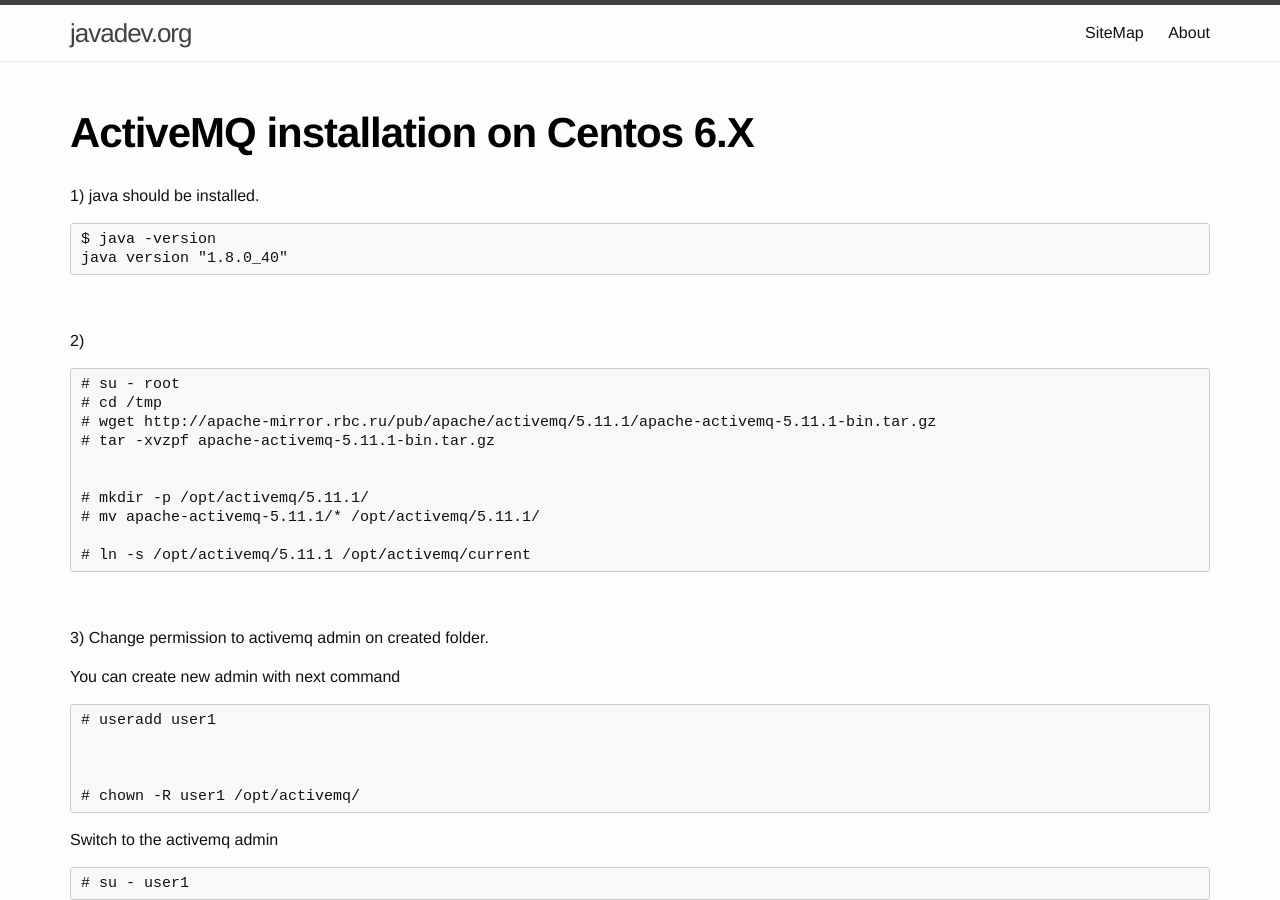
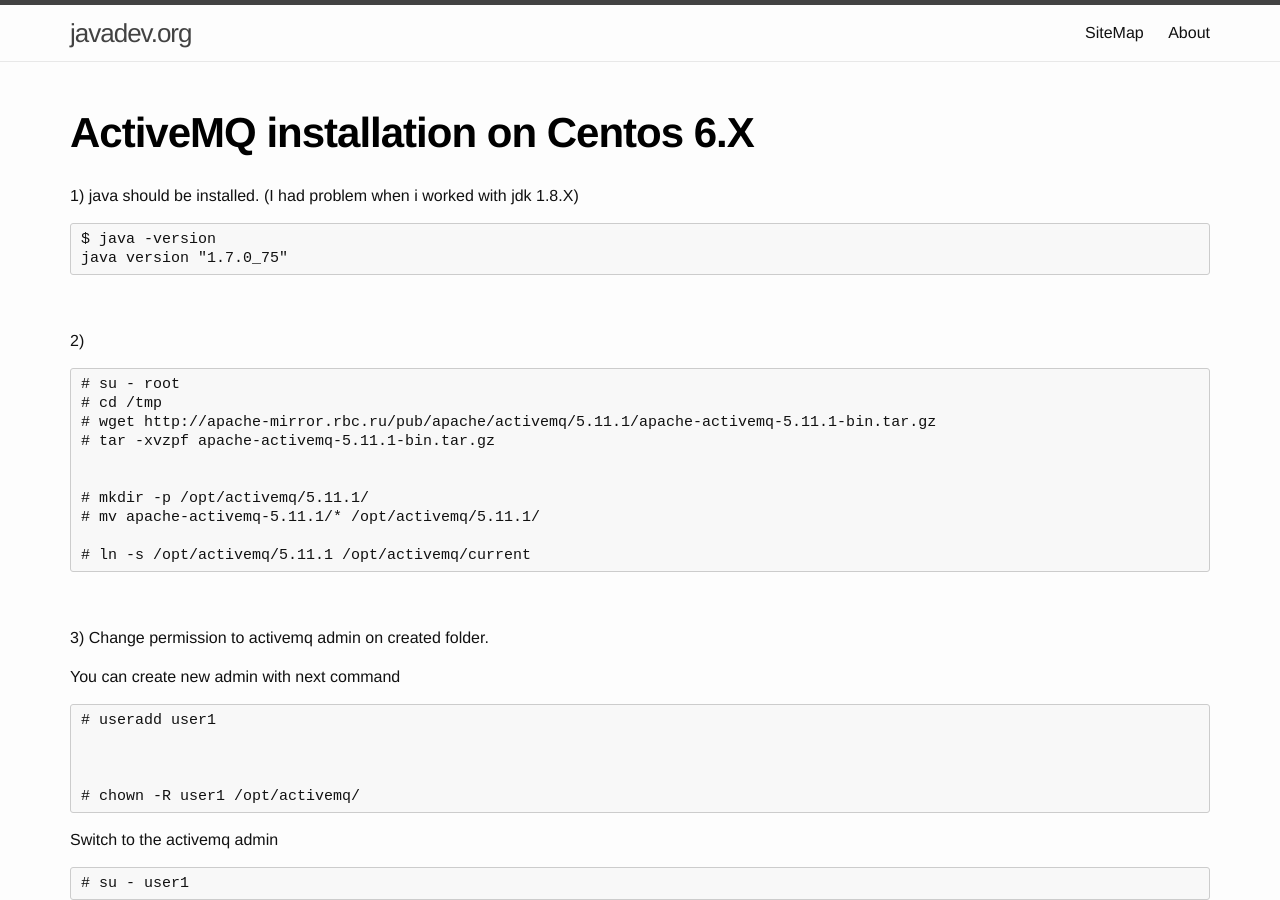
Before and after one commit to webmakaka/javadev.org, a Jekyll site: the page built from website/basics/installation/activemq/index.md, in a window 1280 px wide and 900 px high. Built offline with Jekyll 4.4.1, drawn with Linux system fonts in a browser that asks for light colours.

Commit message:
Update index.md

```diff
--- a/website/basics/installation/activemq/index.md
+++ b/website/basics/installation/activemq/index.md
@@ -4,10 +4,10 @@
 permalink: /java_basics/installation/activemq/centos/6/x86_x64/
 ---
 
-1) java should be installed.
+1) java should be installed. (I had problem when i worked with jdk 1.8.X)
 
 	$ java -version
-	java version "1.8.0_40"
+	java version "1.7.0_75"
 
 
 <br/>
```
